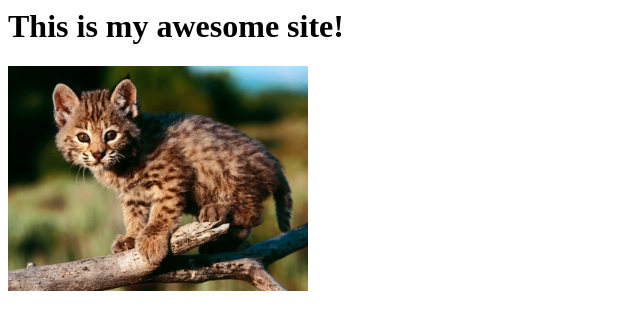
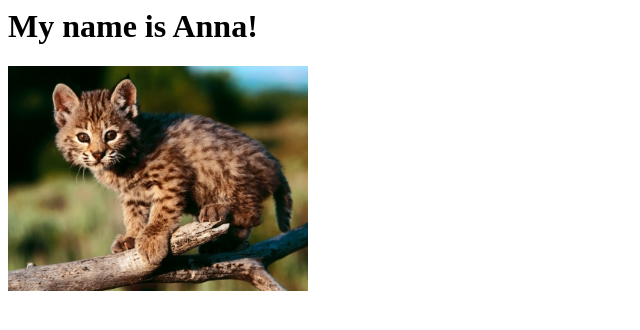
Before and after one commit to Annapanna82/Classexample, a plain HTML site: page index.html in a window 1280 px wide. Shown: the whole page, without its empty margins (0-640 px from the left). Drawn offline with Linux system fonts and the light colour scheme.

Commit message:
I added a new header for my website.

```diff
--- a/index.html
+++ b/index.html
@@ -5,7 +5,7 @@
   <link rel="stylesheet" type="text/css" href="css/style.css">
 </head>
 <body>
-  <h1>This is my awesome site!</h1>
+  <h1>My name is Anna!</h1>
   <img src="images/kittens.jpg">
 </body>
 </html>
```
